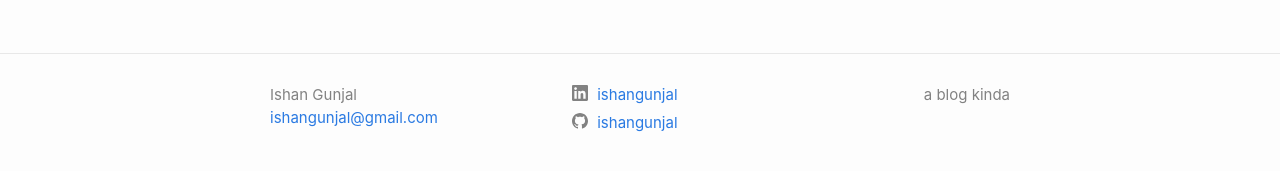
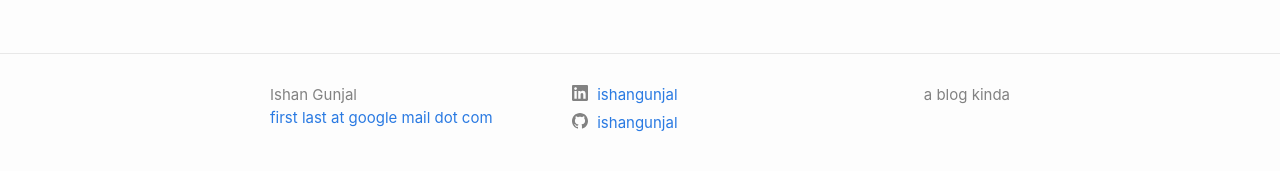
Before and after one commit to ishangunjal/my-site, a Jekyll site: the page built from pages/blog.md, in a window 1280 px wide. Shown: the part 706-877 px from the top of the page. Built offline with Jekyll 4.4.1, drawn with Linux system fonts in a browser that asks for light colours.

Commit message:
updated email

```diff
--- a/_config.yml
+++ b/_config.yml
@@ -19,7 +19,7 @@
 # in the templates via {{ site.myvariable }}.
 
 title: Ishan's Site
-email: ishangunjal@gmail.com
+email: first last at google mail dot com
 author: "Ishan Gunjal"
 description: >- # this means to ignore newlines until "baseurl:"
   a blog kinda
--- a/_includes/footer.html
+++ b/_includes/footer.html
@@ -16,7 +16,8 @@
             {%- endif -%}
             </li>
             {%- if site.email -%}
-            <li><a class="u-email" href="mailto:{{ site.email }}">{{ site.email }}</a></li>
+            <li><a class="u-email">{{ site.email }}</a></li>
+<!--            <li><a class="u-email" href="mailto:{{ site.email }}">{{ site.email }}</a></li> -->
             {%- endif -%}
         </ul>
       </div>
```
